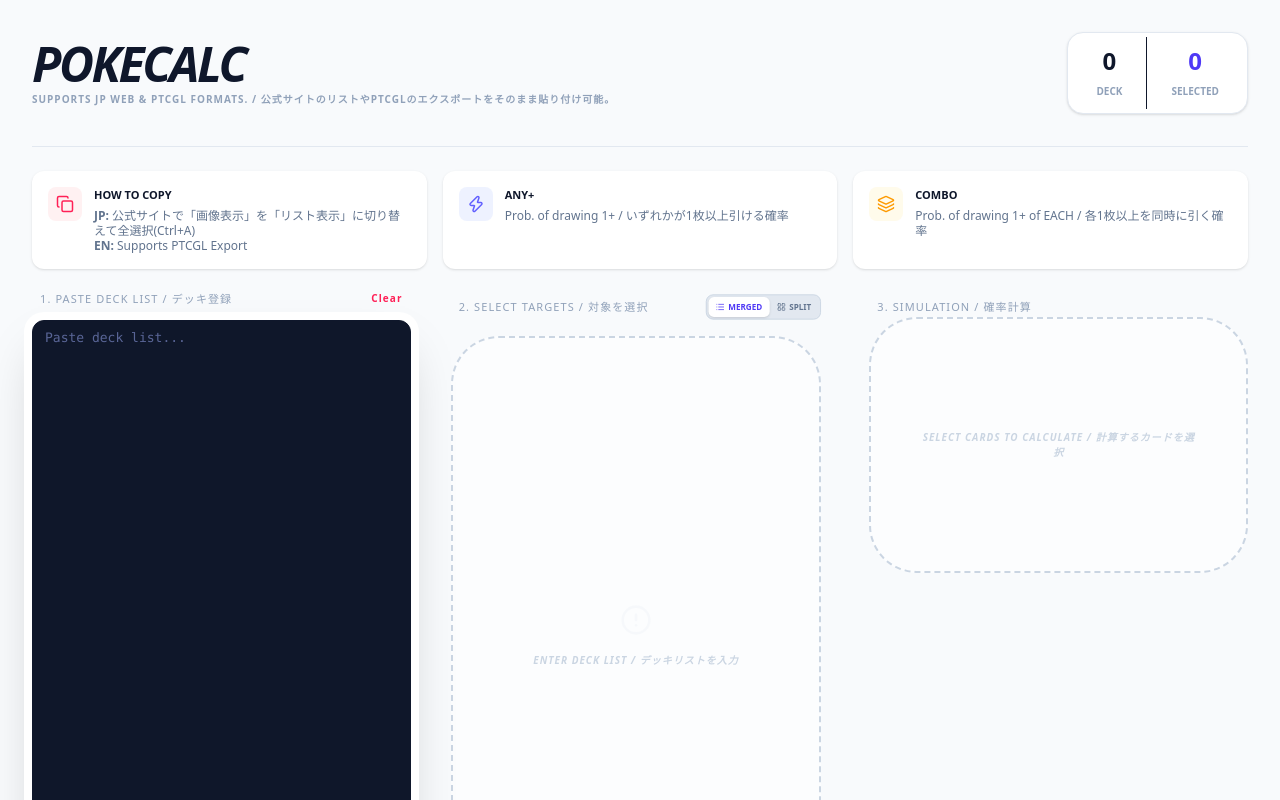
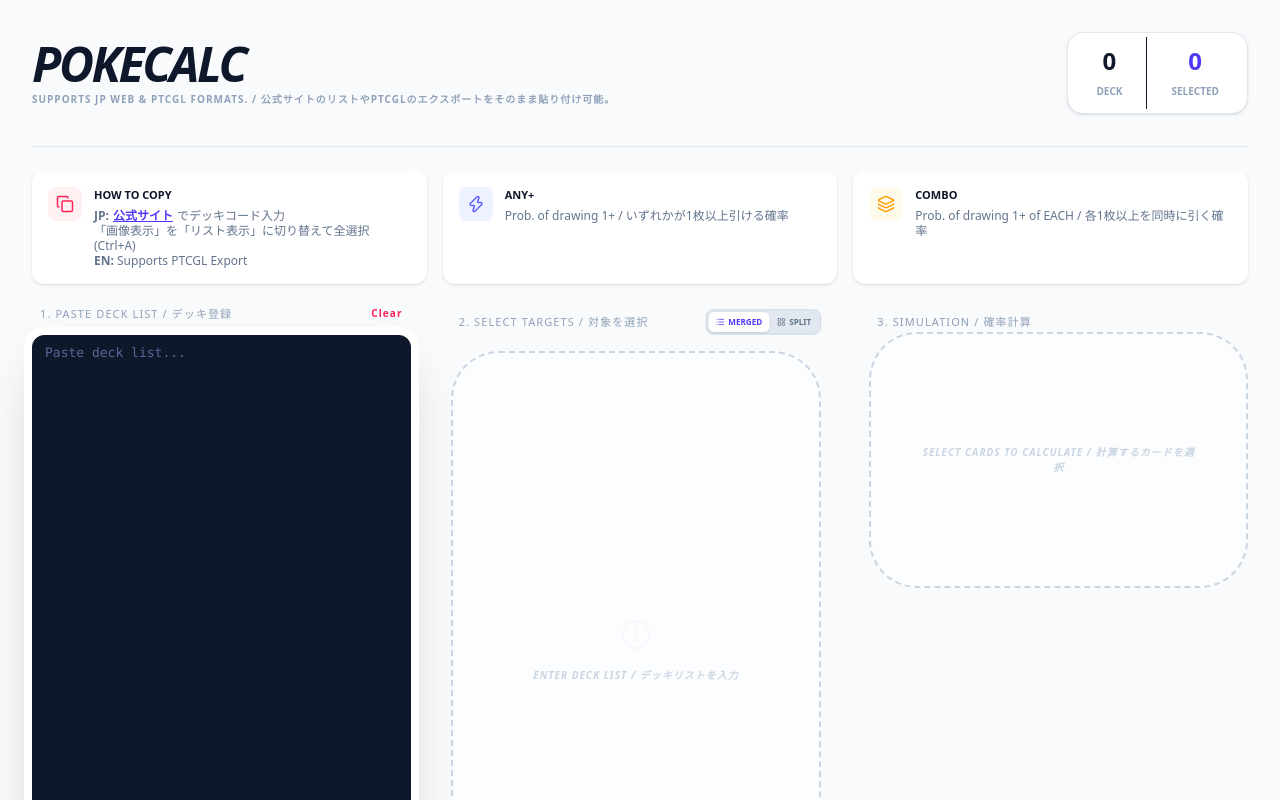
Before and after one commit to liquidboilerfuel/POKECALC, a Next.js app in the folder pokecalc/: page / in a window 1280 px wide. Shown: the top 800 px of the page. Built offline with nearby package versions, Linux system fonts and the light colour scheme.

Commit message:
feat: add deck code link and improve UI instructions

```diff
--- a/pokecalc/app/layout.tsx
+++ b/pokecalc/app/layout.tsx
@@ -13,7 +13,7 @@
 });
 
 export const metadata = {
-  title: 'POKECALC | 2026 Pokémon TCG Probability Calculator / ポケカ確率計算機',
+  title: 'POKECALC | PTCG Calc / ポケカ確率計算機',
   description: 'Instant probability for Mulligan, Prize cards, and recovery from Judge or Unfair Stamp. / マリガン率、サイド落ち、ジャッジマンやアンフェアスタンプからの復帰率を瞬時に計算。',
   keywords: ['ポケカ', '確率計算', 'Pokémon TCG', 'Probability', 'Mulligan', 'Judge', 'Unfair Stamp', 'ポケカ計算機', 'TRON NEKO'],
   openGraph: {
--- a/pokecalc/app/page.tsx
+++ b/pokecalc/app/page.tsx
@@ -253,7 +253,16 @@
                 <div>
                     <h3 className="text-[11px] font-black uppercase mb-1">How to Copy</h3>
                     <p className="text-[12px] text-slate-500 leading-tight">
-                      <strong>JP:</strong> 公式サイトで「画像表示」を「リスト表示」に切り替えて全選択(Ctrl+A)<br/>
+                      <strong>JP:</strong>
+                        <a
+                          href="https://www.pokemon-card.com/deck/"
+                          target="_blank"
+                          rel="noopener noreferrer"
+                          className="text-indigo-600 font-bold underline hover:text-indigo-800 mx-1"
+                        >
+                          公式サイト
+                        </a>
+                        でデッキコード入力<br/>「画像表示」を「リスト表示」に切り替えて全選択(Ctrl+A)<br/>
                       <strong>EN:</strong> Supports PTCGL Export
                     </p>
                 </div>
```
